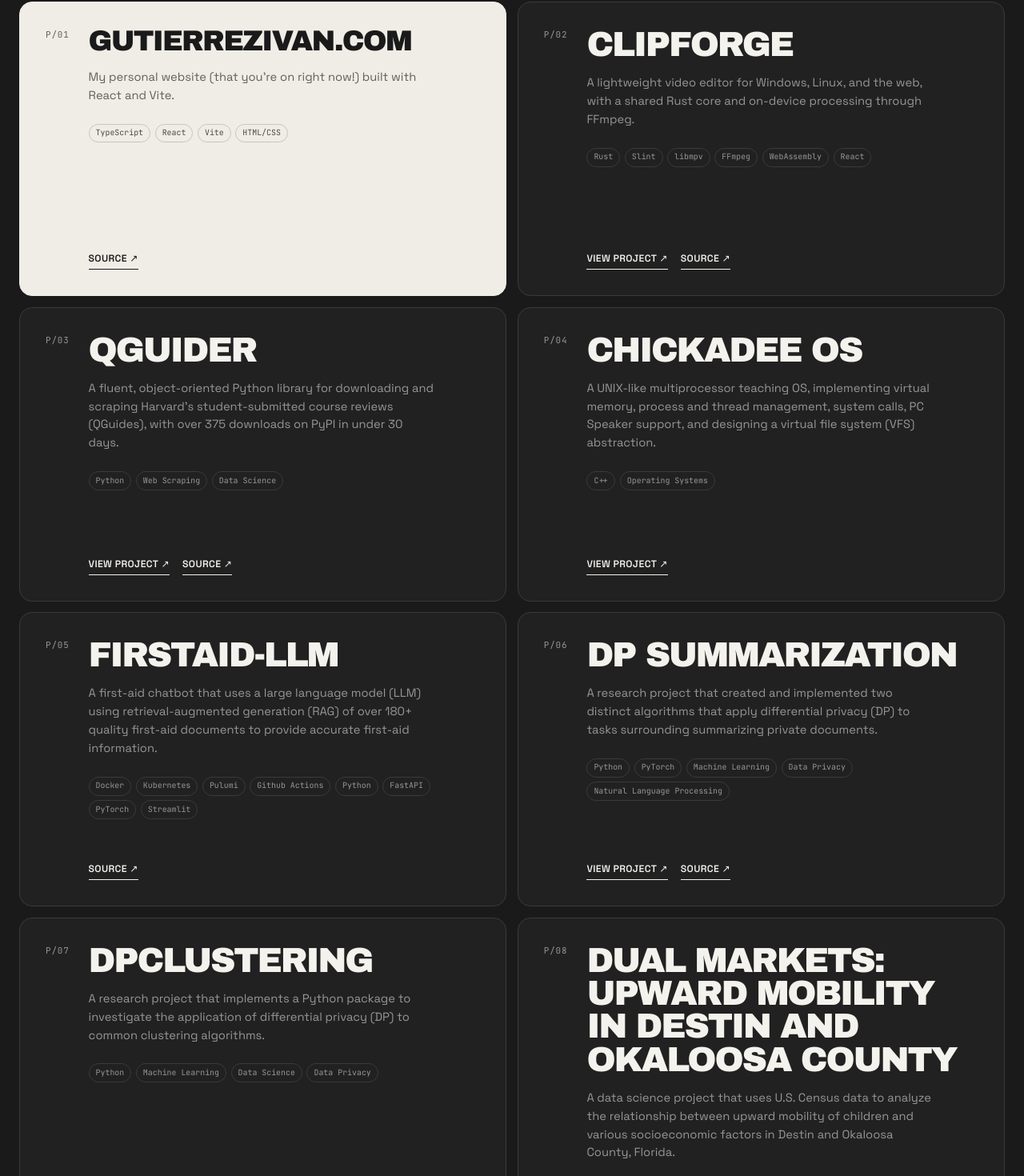
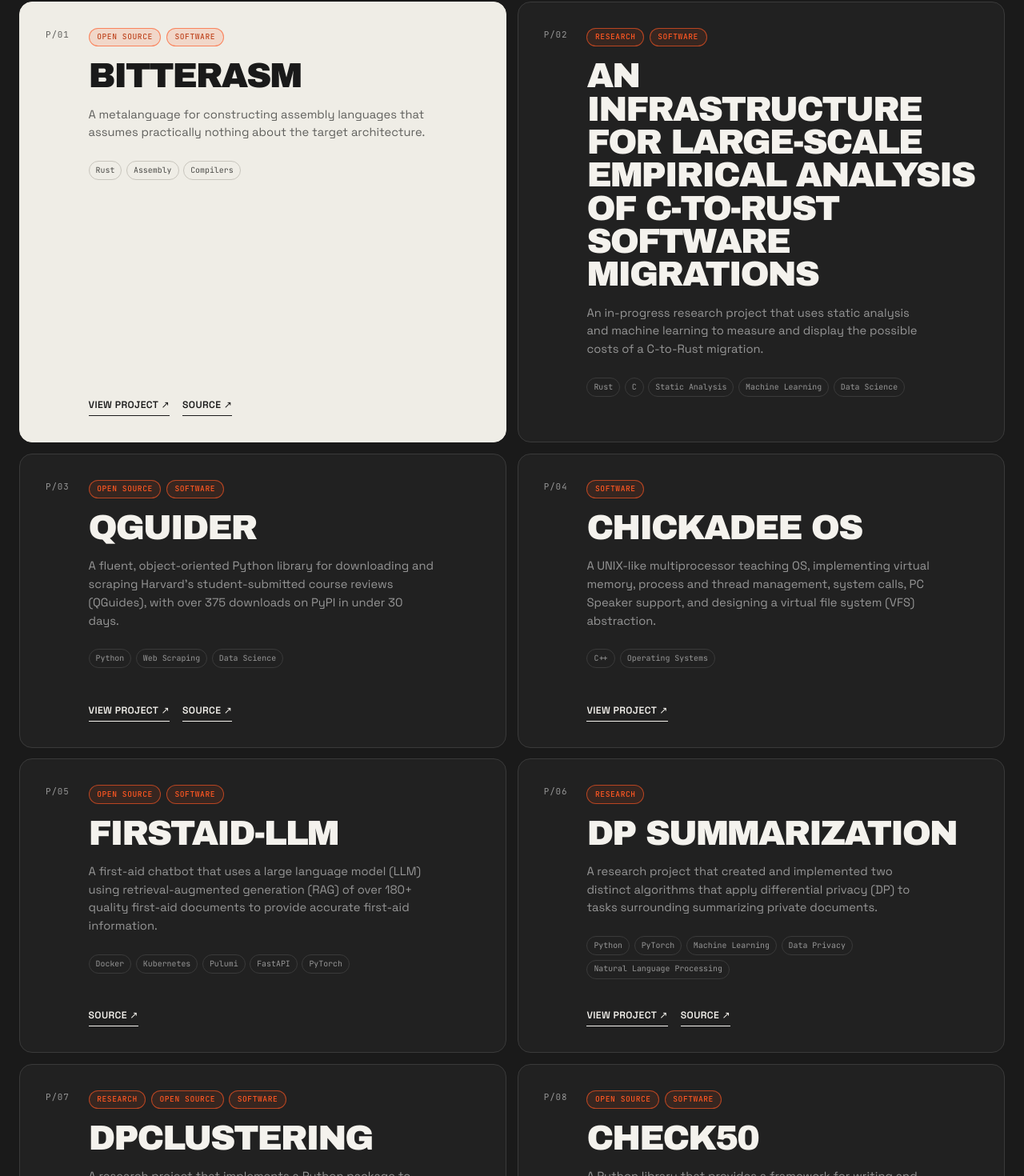
Before and after one commit to ivanharvard/gutierrezivan, a React (Vite) app in the folder gutierrezivan/: page / in a window 1280 px wide. Shown: the part 2015-3485 px from the top of the page at 80% size. Built offline with nearby package versions, Linux system fonts and the light colour scheme.

Commit message:
Add project category badges

```diff
--- a/gutierrezivan/hooks/useTerminal.ts
+++ b/gutierrezivan/hooks/useTerminal.ts
@@ -127,6 +127,7 @@ export function useTerminal(ctx: TerminalCtx) {
                 p.blurb ? `Blurb: ${p.blurb}` : "",
                 p.liveUrl ? `Live: ${p.liveUrl}` : "",
                 p.codeUrl ? `Code: ${p.codeUrl}` : "",
+                p.categories && p.categories.length ? `Categories: ${p.categories.join(", ")}` : "",
                 p.tags && p.tags.length ? `Tags: ${p.tags.join(", ")}` : "",
             ].filter(Boolean).join("\n");
             projectsDir.entries[projectKey] = { type: "dir", entries: {
--- a/gutierrezivan/src/components/ProjectCard.tsx
+++ b/gutierrezivan/src/components/ProjectCard.tsx
@@ -3,11 +3,16 @@ import { slugify } from '../utils/slug';
 
 type Props = Project & { index: number };
 
-export default function ProjectCard({ title, blurb, liveUrl, codeUrl, tags, index }: Props) {
+export default function ProjectCard({ title, blurb, liveUrl, codeUrl, categories, tags, index }: Props) {
   return (
     <article className="project-card" id={`project-${slugify(title)}`}>
       <div className="project-index">P/{String(index).padStart(2, '0')}</div>
       <div className="project-content">
+        {categories?.length ? (
+          <ul className="project-categories" aria-label={`${title} categories`}>
+            {categories.map((category) => <li key={category}>{category}</li>)}
+          </ul>
+        ) : null}
         <h3 className={title === 'gutierrezivan.com' ? 'url-title' : undefined}>{title}</h3>
         <p>{blurb}</p>
         {tags?.length ? (
--- a/gutierrezivan/src/data/projects.json
+++ b/gutierrezivan/src/data/projects.json
@@ -1,20 +1,22 @@
 [
     {
-        "title": "gutierrezivan.com",
-        "blurb": "My personal website (that you're on right now!) built with React and Vite.",
-        "codeUrl": "https://github.com/ivanharvard/gutierrezivan",
-        "tags": ["TypeScript", "React", "Vite", "HTML/CSS"]
+        "title": "BitterASM",
+        "blurb": "A metalanguage for constructing assembly languages that assumes practically nothing about the target architecture.",
+        "categories": ["open source", "software"],
+        "liveUrl": "https://crates.io/crates/bitterasm",
+        "codeUrl": "https://github.com/ivanharvard/bitterasm",
+        "tags": ["Rust", "Assembly", "Compilers"]
     },
     {
-        "title": "ClipForge",
-        "blurb": "A lightweight video editor for Windows, Linux, and the web, with a shared Rust core and on-device processing through FFmpeg.",
-        "liveUrl": "/clipforge/",
-        "codeUrl": "https://github.com/ivanharvard/clipforge",
-        "tags": ["Rust", "Slint", "libmpv", "FFmpeg", "WebAssembly", "React"]
+        "title": "An Infrastructure for Large-Scale Empirical Analysis of C-to-Rust Software Migrations",
+        "blurb": "An in-progress research project  that uses static analysis and machine learning to measure and display the possible costs of a C-to-Rust migration.",
+        "categories": ["research", "software"],
+        "tags": ["Rust", "C", "Static Analysis", "Machine Learning", "Data Science"]
     },
     {
         "title": "QGuider",
         "blurb": "A fluent, object-oriented Python library for downloading and scraping Harvard's student-submitted course reviews (QGuides), with over 375 downloads on PyPI in under 30 days.",
+        "categories": ["open source", "software"],
         "liveUrl": "https://pypi.org/project/qguider/",
         "codeUrl": "https://github.com/ivanharvard/qguider",
         "tags": ["Python", "Web Scraping", "Data Science"]
@@ -22,18 +24,21 @@
     {
         "title": "Chickadee OS",
         "blurb": "A UNIX-like multiprocessor teaching OS, implementing virtual memory, process and thread management, system calls, PC Speaker support, and designing a virtual file system (VFS) abstraction.",
+        "categories": ["software"],
         "liveUrl": "https://read.seas.harvard.edu/cs1610/2026/",
         "tags": ["C++", "Operating Systems"]
     },
     {
         "title": "FirstAid-LLM",
         "blurb": "A first-aid chatbot that uses a large language model (LLM) using retrieval-augmented generation (RAG) of over 180+ quality first-aid documents to provide accurate first-aid information.",
+        "categories": ["open source", "software"],
         "codeUrl": "https://github.com/firstaid-llm/AC215_firstaid-llm/",
-        "tags": ["Docker", "Kubernetes", "Pulumi", "Github Actions", "Python", "FastAPI", "PyTorch", "Streamlit"]
+        "tags": ["Docker", "Kubernetes", "Pulumi", "FastAPI", "PyTorch"]
     },
     {
         "title": "DP Summarization",
         "blurb": "A research project that created and implemented two distinct algorithms that apply differential privacy (DP) to tasks surrounding summarizing private documents.",
+        "categories": ["research"],
         "liveUrl": "/pdf/CS2260_Poster.pdf",
         "codeUrl": "https://github.com/hskhalaf/dp-summarization",
         "tags": ["Python", "PyTorch", "Machine Learning", "Data Privacy", "Natural Language Processing"]
@@ -41,39 +46,17 @@
     {
         "title": "DPClustering",
         "blurb": "A research project that implements a Python package to investigate the application of differential privacy (DP) to common clustering algorithms.",
+        "categories": ["research", "open source", "software"],
         "liveUrl": "/pdf/CS2080_Poster.pdf",
         "codeUrl": "https://github.com/connorbuchheit/DPClustering",
         "tags": ["Python", "Machine Learning", "Data Science", "Data Privacy"]
     },
     {
-        "title": "Dual Markets: Upward Mobility in Destin and Okaloosa County",
-        "blurb": "A data science project that uses U.S. Census data to analyze the relationship between upward mobility of children and various socioeconomic factors in Destin and Okaloosa County, Florida.",
-        "liveUrl": "/pdf/EC50_Paper.pdf",
-        "tags": ["R", "Tidyverse", "Data Science", "Data Visualization", "Economics"]
-    },
-    {
-        "title": "Graphene",
-        "blurb": "A research paper search engine and visualization tool that uses citations to link related works together in a graph.",
-        "codeUrl": "https://github.com/cs1060f25/graph-project",
-        "tags": ["Node.js", "JavaScript", "React", "Vite", "HTML/CSS", "Firebase"]
-    },
-    {
-        "title": "Privacy-First Facial Recognition",
-        "blurb": "Blur-by-default face recognition that only activates on user participation (e.g., hand raise), then unblurs a small ROI to identify.",
-        "codeUrl": "https://github.com/ivanharvard/facialrecog-apcomp221",
-        "tags": ["Python", "Machine Learning", "Computer Vision", "Data Privacy"]
-    },
-    {
-        "title": "SQLito",
-        "blurb": "A SQL-like querying framework written entirely in Python using an OOP-based architecture.",
-        "codeUrl": "https://github.com/ivanharvard/sqlito",
-        "tags": ["Python", "SQL"]
-    },
-    {
-        "title": "NewsVibe",
-        "blurb": "A web app that uses machine learning to estimate the sentiment of news organizations on a user-inputted topic.",
-        "liveUrl": "https://drive.google.com/file/d/1EELO6WAPl9UNP_TBVcfwPnZEczUHEeZz/view?usp=sharing",
-        "codeUrl": "https://github.com/ivanharvard/newsvibe",
-        "tags": ["Python", "Flask", "HTML/CSS", "JavaScript", "Machine Learning"]
+        "title": "check50",
+        "blurb": "A Python library that provides a framework for writing and running automated tests for student code, used by over 5 million students and educators.",
+        "categories": ["open source", "software"],
+        "liveUrl": "https://cs50.readthedocs.io/projects/check50/en/stable/",
+        "codeUrl": "https://github.com/cs50/check50",
+        "tags": ["Python"]
     }
 ]
--- a/gutierrezivan/src/styles/global.css
+++ b/gutierrezivan/src/styles/global.css
@@ -571,6 +571,34 @@ h2 {
   color: #60605d;
 }
 
+.project-categories {
+  display: flex;
+  flex-wrap: wrap;
+  gap: 0.4rem;
+  margin: 0 0 1rem;
+  padding: 0;
+  list-style: none;
+}
+
+.project-categories li {
+  padding: 0.28rem 0.6rem;
+  border: 1px solid color-mix(in srgb, var(--accent) 65%, transparent);
+  border-radius: 999px;
+  color: var(--accent);
+  background: color-mix(in srgb, var(--accent) 10%, transparent);
+  font-family: var(--mono);
+  font-size: 0.6rem;
+  font-weight: 500;
+  line-height: 1.3;
+  letter-spacing: 0.06em;
+  text-transform: uppercase;
+}
+
+.project-card:first-child .project-categories li {
+  color: color-mix(in srgb, var(--accent) 72%, #1a1a1a);
+  background: color-mix(in srgb, var(--accent) 14%, transparent);
+}
+
 .project-content h3 {
   max-width: none;
   margin: 0 0 1rem;
@@ -985,7 +1013,8 @@ html.theme-transitioning .terminal,
 html.theme-transitioning .term-head,
 html.theme-transitioning .term-body,
 html.theme-transitioning .input-line input,
-html.theme-transitioning .tags li {
+html.theme-transitioning .tags li,
+html.theme-transitioning .project-categories li {
   transition-property: color, background-color, border-color, box-shadow;
   transition-duration: 320ms;
   transition-timing-function: ease-out;
--- a/gutierrezivan/src/types/Project.tsx
+++ b/gutierrezivan/src/types/Project.tsx
@@ -1,7 +1,10 @@
+export type ProjectCategory = "research" | "open source" | "software";
+
 export type Project = {
     title: string;
     blurb: string;
     liveUrl?: string;
     codeUrl?: string;
+    categories?: ProjectCategory[];
     tags?: string[];
 };
```
